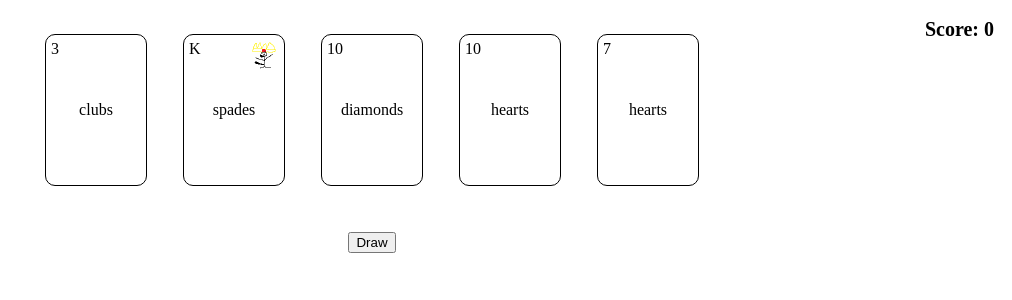
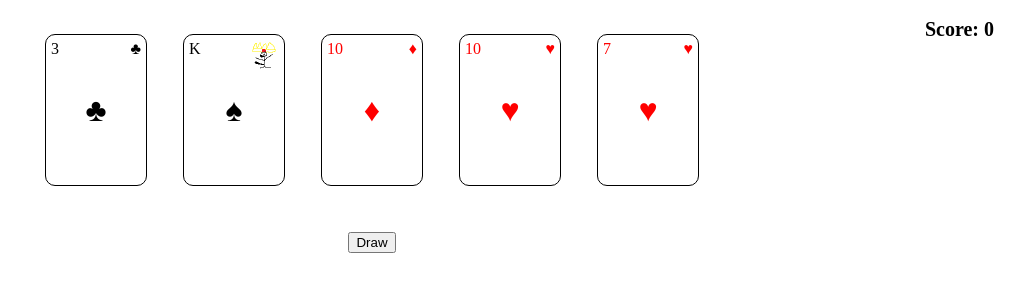
Before and after one commit to klogdog/videojoker, a Vue app in the folder videojoker/: page / in a window 1280 px wide. Both pictures are taken after a click on the button "Start". Shown: the top 300 px of the page, without its empty margins (268-1280 px from the left). Built offline with nearby package versions, Linux system fonts and the light colour scheme.

Commit message:
Update poker card to style like a poker card

```diff
--- a/videojoker/src/components/PokerCard.vue
+++ b/videojoker/src/components/PokerCard.vue
@@ -1,9 +1,10 @@
 <template>
   <div class="poker-card" :class="{ held: held, placeholder: isPlaceholder }" @click="handleCardClick">
     <div class="card-content" v-if="!isPlaceholder">
-      <span class="card-value">{{ card.value }}</span>
+      <span class="card-value" :class="{ 'red': isRed, 'black': !isRed }">{{ card.value }}</span>
+      <div class="card-suit-top-left" :class="{ 'red': isRed, 'black': !isRed }">{{ suitSymbol }}</div>
       <img v-if="isFaceCard" :src="'./images/' + card.value + '-face-card.png'" alt="Face card image" class="face-card-image">
-      <div class="card-suit">{{ card.suit }}</div>
+      <div class="card-suit-center" :class="{ 'red': isRed, 'black': !isRed }">{{ suitSymbol }}</div>
     </div>
   </div>
 </template>
@@ -27,6 +28,23 @@ export default {
     },
     isFaceCard() {
       return ['J', 'Q', 'K', 'A'].includes(this.card.value);
+    },
+    isRed() {
+      return this.card.suit === 'hearts' || this.card.suit === 'diamonds';
+    },
+    suitSymbol() {
+      switch (this.card.suit) {
+        case 'clubs':
+          return '♣';
+        case 'diamonds':
+          return '♦';
+        case 'hearts':
+          return '♥';
+        case 'spades':
+          return '♠';
+        default:
+          return '';
+      }
     }
   },
   methods: {
@@ -79,6 +97,24 @@ export default {
   left: 5px;
 }
 
+.card-suit-top-left {
+  position: absolute;
+  top: 5px;
+  right: 5px;
+}
+
+.card-suit-center {
+  font-size: 2em;
+}
+
+.red {
+  color: red;
+}
+
+.black {
+  color: black;
+}
+
 .face-card-image {
   position: absolute;
   top: 5px;
```
